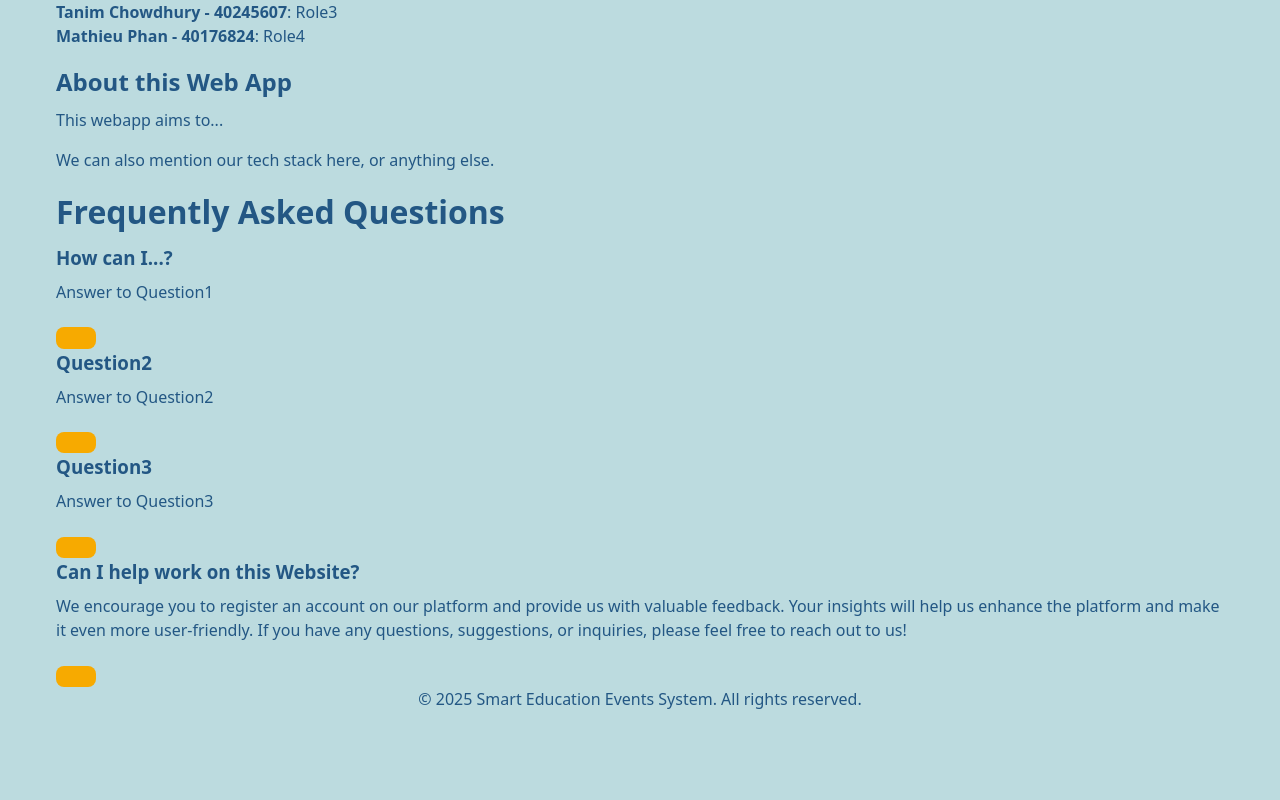
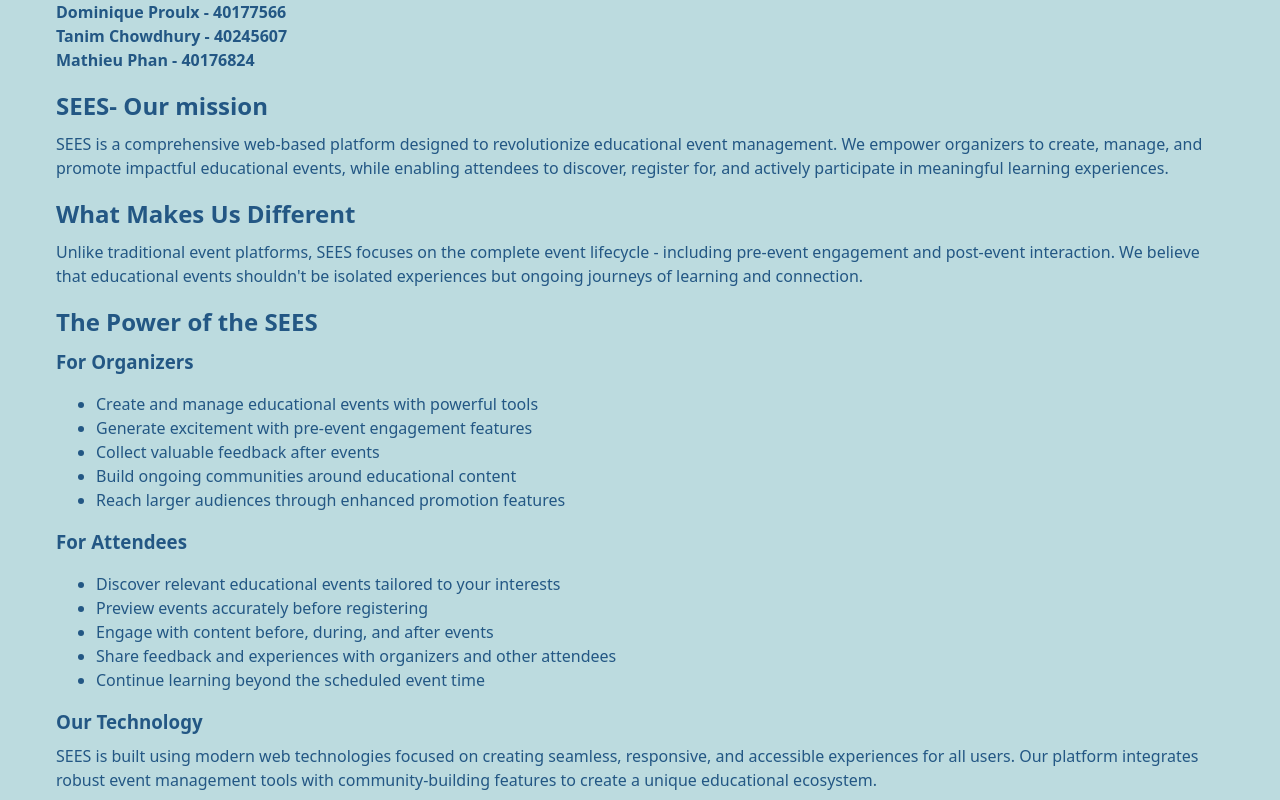
Before and after one commit to DominiqueProulx/SOEN343-PartyPoopers, a React (Vite) app in the folder app_frontend/app/: page /about in a window 1280 px wide. Shown: the part 540-1340 px from the top of the page. Before the commit the page ends 1267 px from the top, so only its background shows below. Built offline with nearby package versions, Linux system fonts and the light colour scheme; no server answers.

Commit message:
add information to the about page

```diff
--- a/app_frontend/app/package.json
+++ b/app_frontend/app/package.json
@@ -19,7 +19,8 @@
     "date-fns": "^4.1.0",
     "react": "^19.0.0",
     "react-dom": "^19.0.0",
-    "react-router-dom": "^7.4.0"
+    "react-router-dom": "^7.4.0",
+    "recharts": "^2.15.2"
   },
   "devDependencies": {
     "@eslint/js": "^9.21.0",
--- a/app_frontend/app/src/screens/AboutPage.jsx
+++ b/app_frontend/app/src/screens/AboutPage.jsx
@@ -14,7 +14,7 @@ export default function AboutPage() {
     <p>Welcome!
         We are the creative minds behind this web application developed as part of our SOEN 343 course.
 
-        We are a team of four students, dedicated to bringing innovation to the world of event management.
+        We are a team of four students, dedicated to building strong solutions and discovering the world of design patterns and architecture.
 
         Let us introduce ourselves and provide some insight into our project.
 
@@ -23,38 +23,68 @@ export default function AboutPage() {
     <p class="mt-3">
         Our Team:
         <br />
-        <strong>Marchelino Habchi - 40259668</strong>: Role1
+        <strong>Marchelino Habchi - 40259668</strong>
         <br />
-        <strong>Dominique Proulx - 40177566</strong>: Role2
+        <strong>Dominique Proulx - 40177566</strong>
         <br />
-        <strong>Tanim Chowdhury - 40245607</strong>: Role3
+        <strong>Tanim Chowdhury - 40245607</strong>
         <br />
-        <strong>Mathieu Phan - 40176824</strong>: Role4
+        <strong>Mathieu Phan - 40176824</strong>
     </p>
 
     </section>
 
     <section class="container section-container mb-5">
-    <h1>About this Web App</h1>
-    <p>This webapp aims to...</p>
+    <h1>SEES- Our mission</h1>
+    <p>SEES is a comprehensive web-based platform designed to revolutionize educational event management. We empower organizers to create, manage, and promote impactful educational events, while enabling attendees to discover, register for, and actively participate in meaningful learning experiences.</p>
 
+<h2>What Makes Us Different</h2>
     <p class="mt-3">
-        We can also mention our tech stack here, or anything else.
+    Unlike traditional event platforms, SEES focuses on the complete event lifecycle - including pre-event engagement and post-event interaction. We believe that educational events shouldn't be isolated experiences but ongoing journeys of learning and connection.
     </p>
     </section>
+    <section class="container section-container mb-5">
+  <h1>The Power of the SEES</h1>
 
+<h3>For Organizers</h3>
+
+    <ul>
+          <li>Create and manage educational events with powerful tools</li>
+          <li>Generate excitement with pre-event engagement features</li>
+          <li>Collect valuable feedback after events</li>
+          <li>Build ongoing communities around educational content</li>
+          <li>Reach larger audiences through enhanced promotion features</li>
+        </ul>
+
+
+        <h3>For Attendees</h3>
+        <ul>
+          <li>Discover relevant educational events tailored to your interests</li>
+          <li>Preview events accurately before registering</li>
+          <li>Engage with content before, during, and after events</li>
+          <li>Share feedback and experiences with organizers and other attendees</li>
+          <li>Continue learning beyond the scheduled event time</li>
+        </ul>
+
+        <h3>Our Technology</h3>
+        <p>SEES is built using modern web technologies focused on creating seamless, responsive, and accessible experiences for all users. Our platform integrates robust event management tools with community-building features to create a unique educational ecosystem.</p>
+    </section>
 
     <div class="container" id="faq-section">
 
     <h1 id="faq-section-header">Frequently Asked Questions</h1>
 
     <div class="faq-container">
+    <button class="faq-toggle">
+                <i class="fa fa-chevron-down"></i>
+                <i class="fa fa-times"></i>
+            </button>
         <div class="faq">
 
-            <h3 class="faq-title">How can I...?</h3>
+            <h3 class="faq-title">How can I create an event on SEES?</h3>
 
             <p class="faq-text">
-                Answer to Question1
+                Clicking on the Button "Becvome an organizer" will bring you to the create event form . From the re you can add all the event information and the agenda as well! Try it out now and become an organizer or SEES events!
             </p>
 
             <button class="faq-toggle">
@@ -66,10 +96,11 @@ export default function AboutPage() {
 
 
     <div class="faq-container">
+
         <div class="faq">
-            <h3 class="faq-title">Question2</h3>
+            <h3 class="faq-title">What types of events can be hosted on SEES?</h3>
             <p class="faq-text">
-                Answer to Question2
+            SEES is designed for all types of educational events - from webinars, workshops, and conferences to seminars, training sessions, and educational meetups. If your event has a learning component, SEES can help you manage and enhance it.
             </p>
             <button class="faq-toggle">
                 <i class="fa fa-chevron-down"></i>
@@ -80,9 +111,9 @@ export default function AboutPage() {
 
     <div class="faq-container">
         <div class="faq">
-            <h3 class="faq-title">Question3</h3>
+            <h3 class="faq-title">How do I register for events as an attendee?</h3>
             <p class="faq-text">
-                Answer to Question3
+            Once you create a user account, you can browse events by category, date, or topic, preview event details, and register with just a few clicks. Your dashboard will track all your registered and past events.
             </p>
             <button class="faq-toggle">
                 <i class="fa fa-chevron-down"></i>
```
Also changed, not shown: 1 other file (tests, documents, lock files or other folders).
